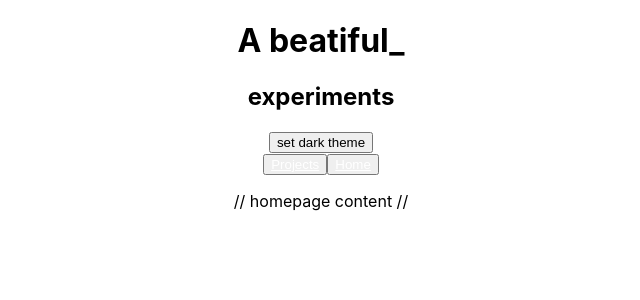
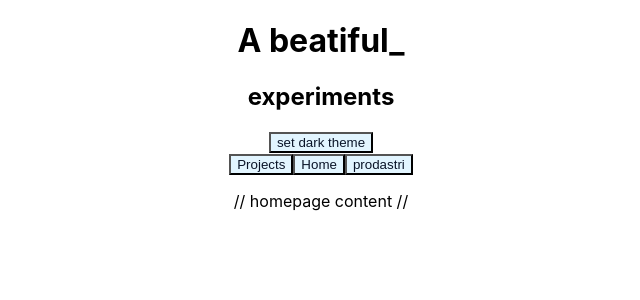
Before and after one commit to prod-astri/pfl_react_test, a React (Create React App) app: page / in a window 1280 px wide. Shown: the top 300 px of the page, without its empty margins (319-959 px from the left). Built offline with nearby package versions, Linux system fonts and the light colour scheme; what react-native would draw is missing.

Commit message:
add redirect; add css :root

```diff
--- a/src/App.css
+++ b/src/App.css
@@ -1,33 +1,31 @@
+:root {
+  --bg-color: rgb(226, 245, 255);
+  --fg-color: rgb(10, 20, 40)
+}
+
 .App {
   text-align: center;
 }
 
 .dark button{
-  background-color: black;
-  color: white
+  background-color: var(--fg-color);
+  color: var(--bg-color)
 }
 
-.App-logo {
-  height: 40vmin;
-  pointer-events: none;
+.light button {
+  background-color: var(--bg-color);
+  color: var(--fg-color);
+  text-decoration: none;
 }
 
 a {
-  /* applies to <Link/> */
-  color: white
+  text-decoration: none;
 }
 
-@media (prefers-reduced-motion: no-preference) {
-  .App-logo {
-    animation: App-logo-spin infinite 2000ms linear;
-  }
+.light a {
+  color: var(--fg-color);
 }
 
-@keyframes App-logo-spin {
-  from {
-    transform: rotate(-20deg);
-  }
-  to {
-    transform: rotate(20deg);
-  }
+.dark a {
+  color: var(--bg-color)
 }
--- a/src/components/HeaderButtons.js
+++ b/src/components/HeaderButtons.js
@@ -4,6 +4,11 @@ import { Link } from 'react-router-dom';
 
 export default function HeaderButtons(props) {
     const { theme, toggleTheme } = props
+    const redirectToAstri = () => {
+        alert('You will open a new page');
+        window.open('https://www.prodastri.com', '_blank');
+
+    }
     return (
         <div>
             <button className={theme} onClick={toggleTheme}>
@@ -14,6 +19,7 @@ export default function HeaderButtons(props) {
                 <div>
                     <button>{<Link to="/projects"> Projects </Link> }</button>
                     <button>{<Link to="/"> Home </Link> }</button>
+                    <button onClick={redirectToAstri}>prodastri</button>
                 </div>
                 :
                 <img src={burger} alt='menu icon' style={{ width: '20px' }} />
```
